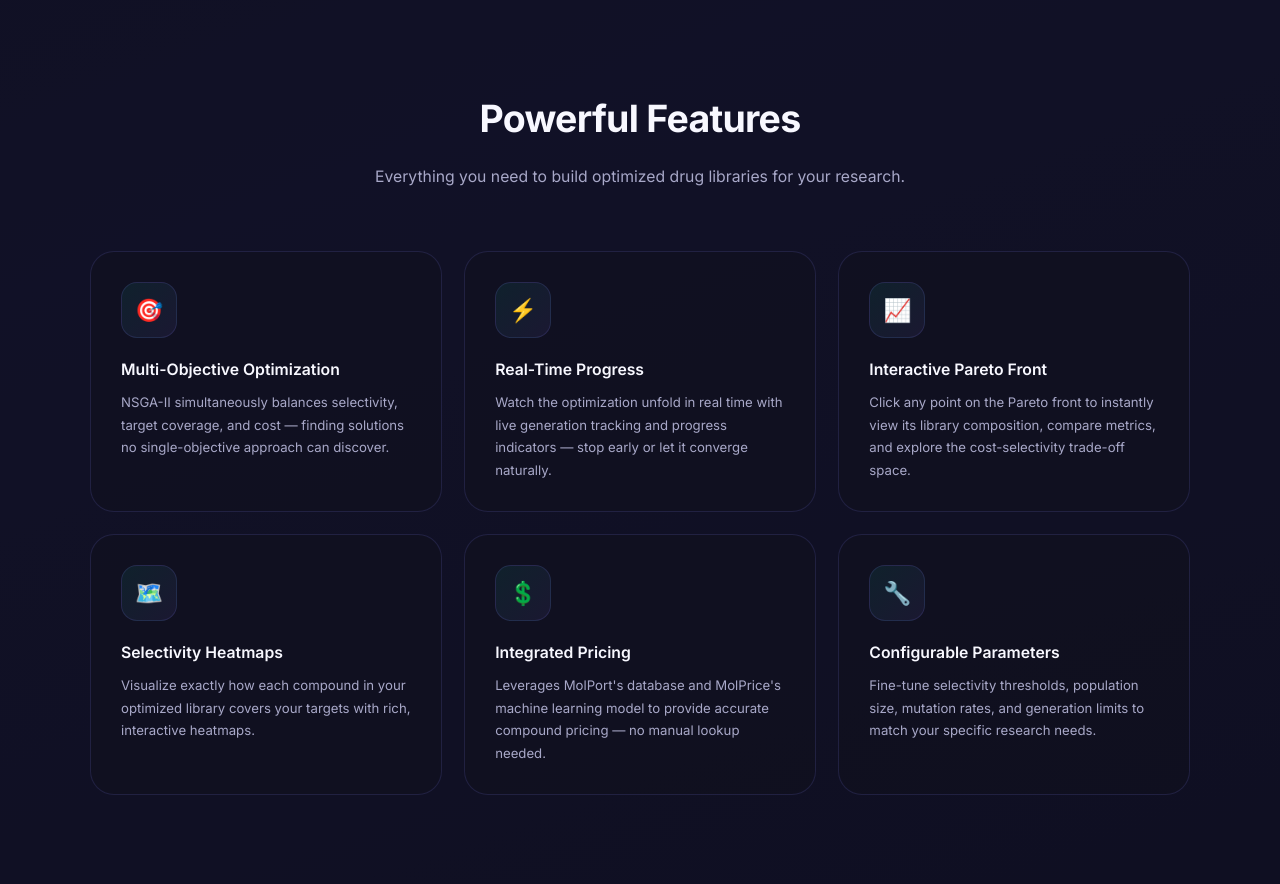
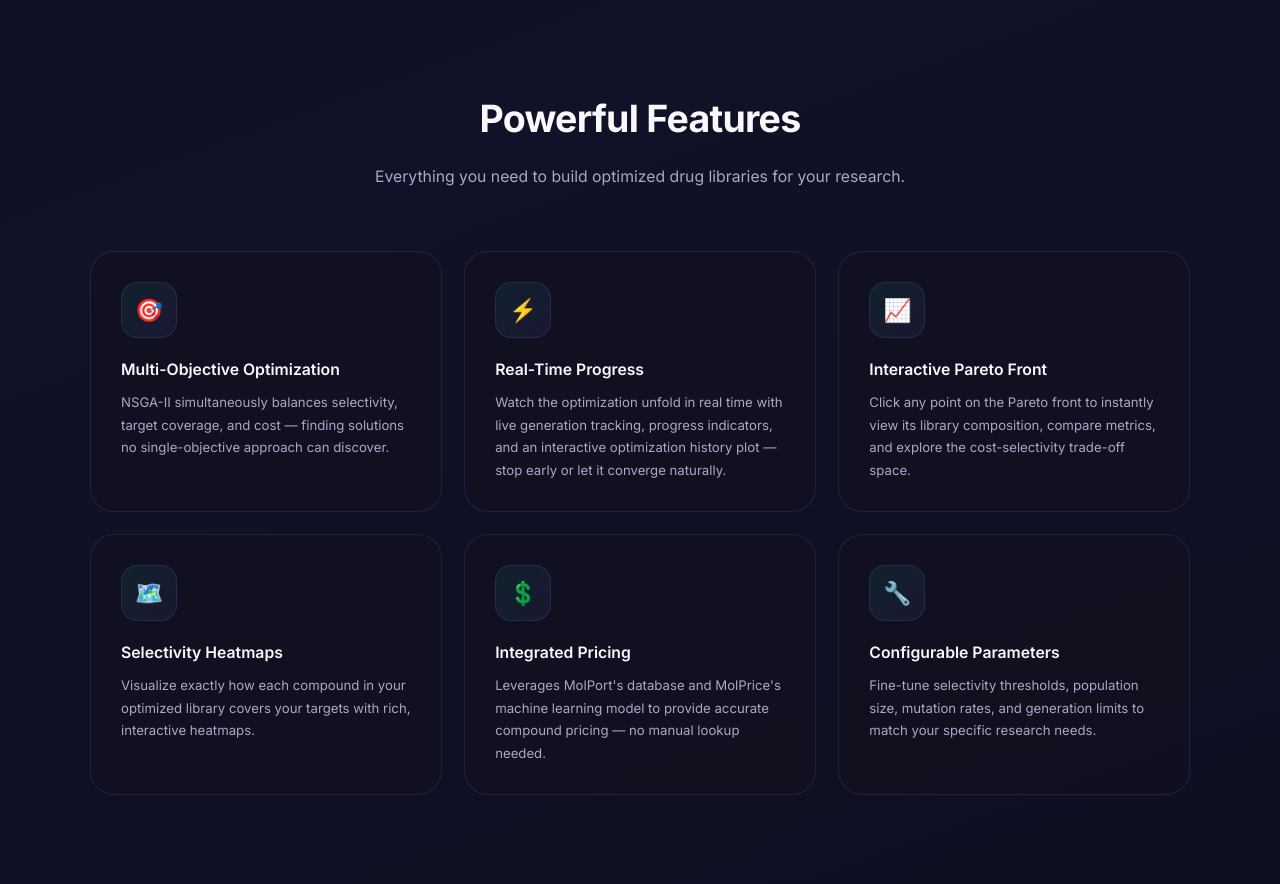
Before and after one commit to Nese123/OptiLib, a Flask app: page / in a window 1280 px wide. Shown: the part 2308-3192 px from the top of the page. Run offline with Flask 3, Linux system fonts and the light colour scheme.

Commit message:
feat: add interactive optimization history plot to home page feature description

```diff
--- a/webapp/templates/home.html
+++ b/webapp/templates/home.html
@@ -181,8 +181,8 @@
                         <div class="feature-icon">⚡</div>
                     </div>
                     <h3>Real-Time Progress</h3>
-                    <p>Watch the optimization unfold in real time with live generation tracking and progress indicators
-                        — stop early or let it converge naturally.</p>
+                    <p>Watch the optimization unfold in real time with live generation tracking, progress indicators,
+                        and an interactive optimization history plot — stop early or let it converge naturally.</p>
                 </div>
 
                 <div class="feature-card">
```
